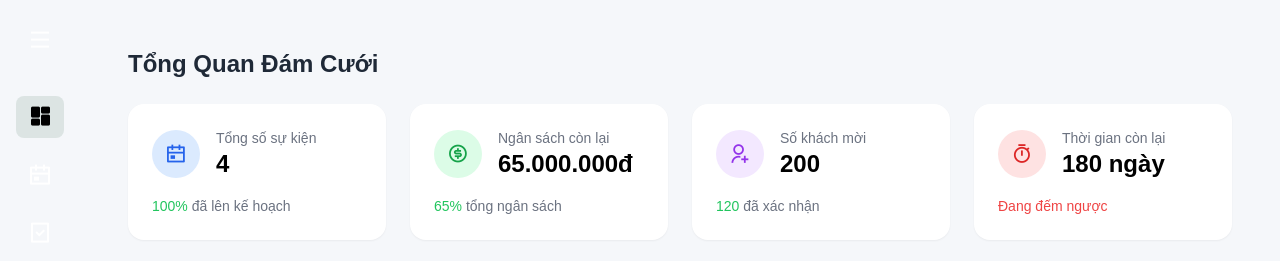
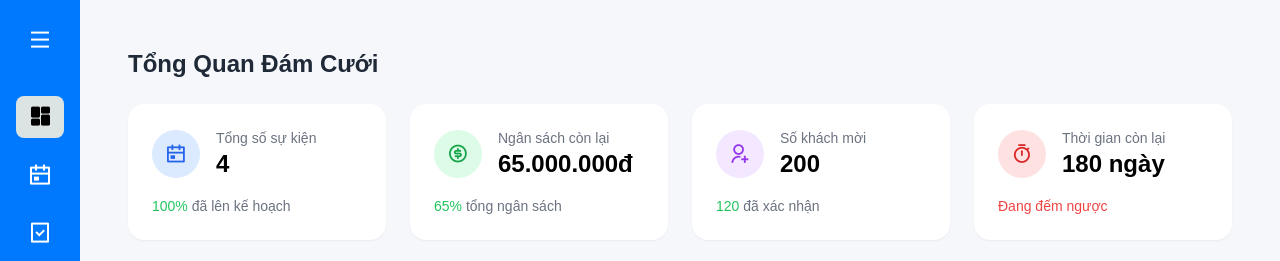
Before and after one commit to harmony3k/bookoflove, a plain HTML site: page index.html in a window 1280 px wide. Shown: the top 261 px of the page. Drawn offline with nearby package versions, Linux system fonts and the light colour scheme.

Commit message:
Update style.css

```diff
--- a/style.css
+++ b/style.css
@@ -2,12 +2,12 @@
 
 /* Biến màu và font chữ (giữ nguyên) */
 :root {
-    --sidebar-bg-color: linear-gradient(to bottom right, #1d4ed8, #38bdf8);
-    --body-bg-color: #f8fafc;
+    --sidebar-bg-color: #0079FF;
+    --body-bg-color: #0079ff;
     --text-color: #ffffff;
     --text-color-dark: #000000;
     --hover-color: #dce4e3;
-    --user-bg-color: #8ed7c6;
+    --user-bg-color: #83deff;
     --sidebar-width-collapsed: 80px;
     --sidebar-width-expanded: 260px;
     --mobile-header-height: 60px; /* Thêm biến chiều cao header mobile */
```
